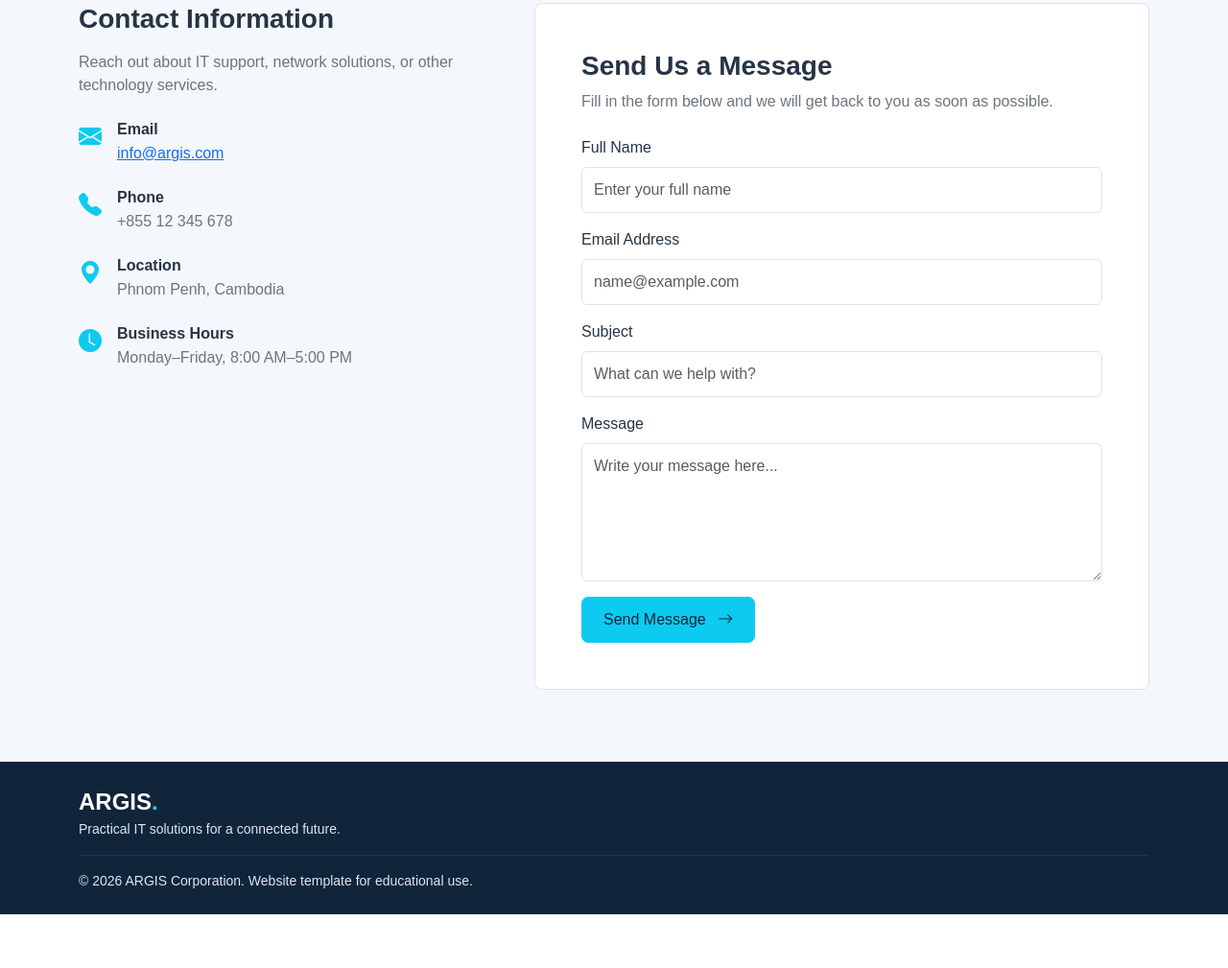
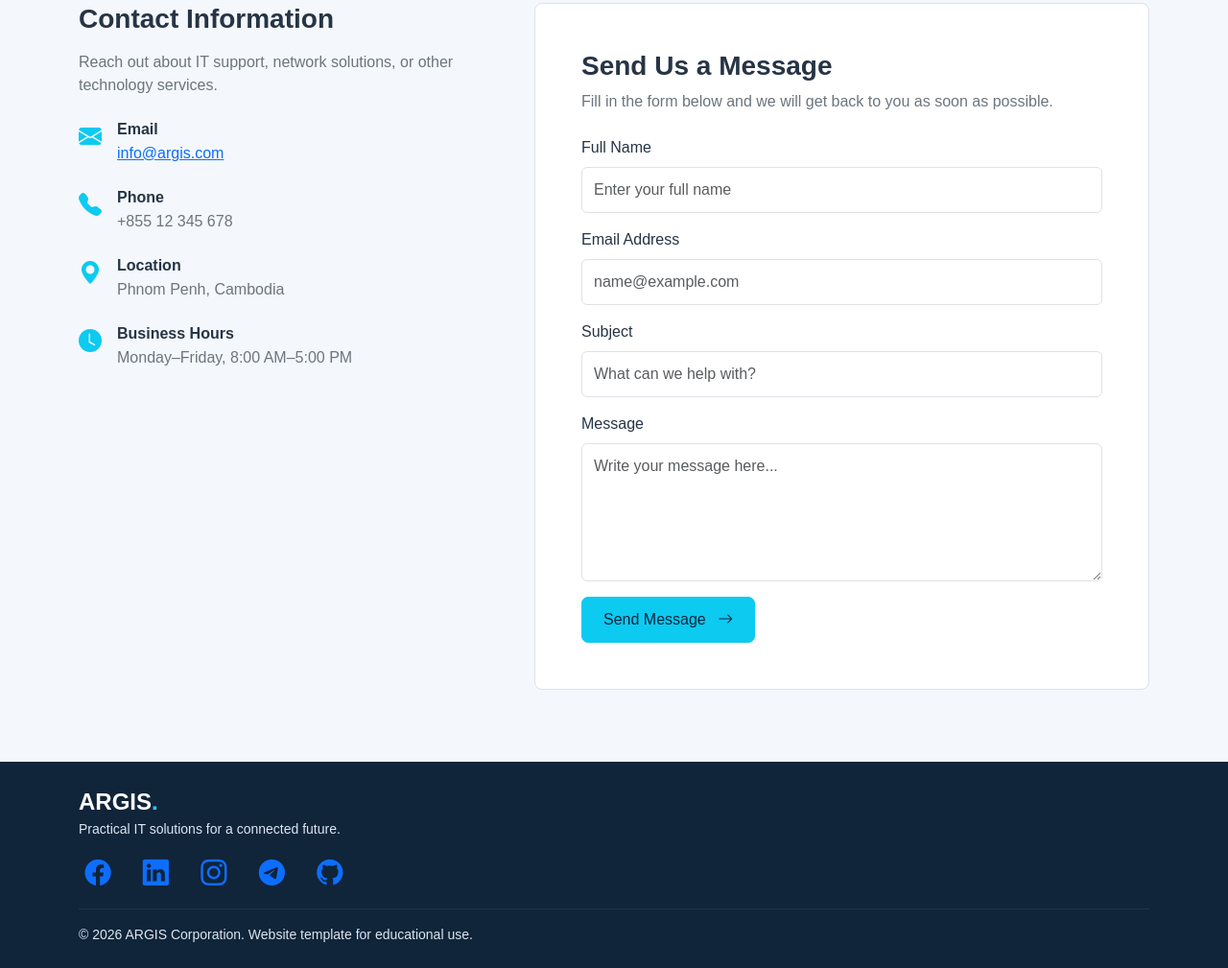
Before and after one commit to Ratanakraksmey-Theng/University_Assignment, a plain HTML site: page index.html in a window 1280 px wide. Shown: the part 3076-4085 px from the top of the page at 96% size. Before the commit the page ends 4029 px from the top, so only its background shows below. Drawn offline with Linux system fonts and the light colour scheme; a script that the page names is missing.

Commit message:
Add GitHub footer icon and improve social media styling

```diff
--- a/css/style.css
+++ b/css/style.css
@@ -208,3 +208,29 @@ section { scroll-margin-top: 72px; }
 @media (prefers-reduced-motion: reduce) {
   .reveal { animation: none; }
 }
+
+/* Footer social media links */
+.social-links a {
+    display: inline-flex;
+    align-items: center;
+    justify-content: center;
+    color: #0d6efd;
+    font-size: 1.7rem;
+    width: 40px;
+    height: 40px;
+    margin-right: 10px;
+    text-decoration: none;
+    transition: color 0.3s ease,
+                transform 0.3s ease;
+}
+
+.social-links a:hover {
+    color: #ffffff;
+    transform: translateY(-3px);
+}
+
+.social-links a:focus-visible {
+    outline: 2px solid #73e2ff;
+    outline-offset: 4px;
+    border-radius: 4px;
+}
--- a/index.html
+++ b/index.html
@@ -743,6 +743,37 @@
                         Practical IT solutions for a connected future.
                     </p>
                 </div>
+                <!-- Social Media Links -->
+                <div class="social-links mt-3">
+                    <a href="https://www.facebook.com/share/1927RKxAHj/"
+                     aria-label="Facebook"
+                    class="me-3">
+                    <i class="bi bi-facebook"></i>
+                    </a>
+
+                    <a href="https://linkedin.com/in/ThengRatanakraksmey"
+                    aria-label="LinkedIn"
+                    class="me-3">
+                    <i class="bi bi-linkedin"></i>
+                    </a>
+
+                    <a href="https://www.instagram.com/smey_ratanak?utm_source=qr&mdxt=ZXZ0dGg4NXZxZHZz"
+                    aria-label="Instagram" class="me-3">
+                    <i class="bi bi-instagram"></i>
+                    </a>
+
+                    <a href="https://t.me/Raksmey_thengratanak"
+                    aria-label="Telegram"
+                    class="me-3">
+                    <i class="bi bi-telegram"></i>
+                    </a>
+
+                    <a href="https://github.com/Ratanakraksmey-Theng"
+                    aria-label="Github"
+                    class="me-3">
+                    <i class="bi bi-github"></i>
+                    </a>
+                </div>
             </div><!--end row-->
 
             <hr class="footer-line">
```
